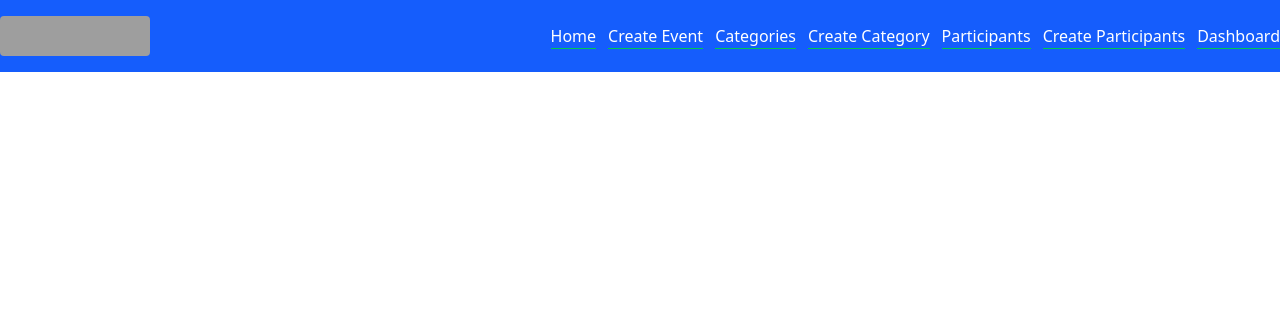
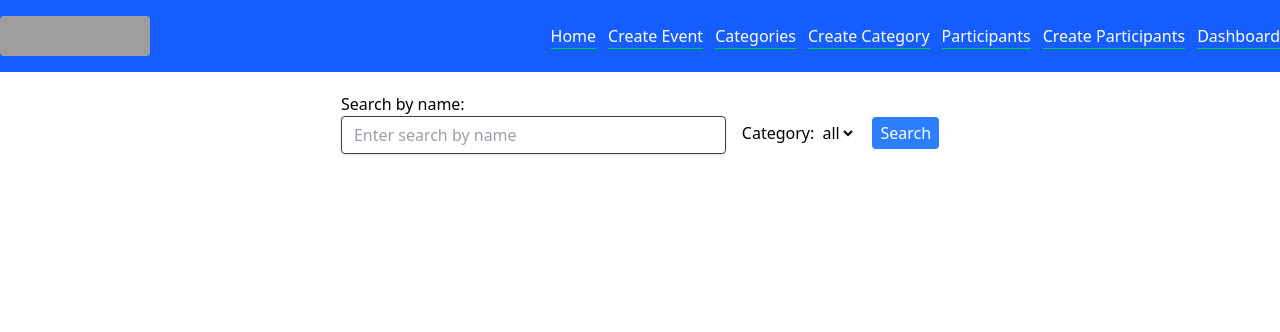
Before and after one commit to snayeemu/event-management-django, a Django app: page / in a window 1280 px wide. Shown: the top 332 px of the page. Run offline with Django 5.2, Linux system fonts and the light colour scheme; data that the repository does not hold is empty; grey boxes are pictures that could not be loaded.

Commit message:
search by name and category added

```diff
--- a/events/forms.py
+++ b/events/forms.py
@@ -85,3 +85,16 @@ class CategoryForm(StyledFormMixin, forms.ModelForm):
     def __init__(self, *args, **kwargs):
         super().__init__(*args, **kwargs)
         self.apply_styled_widgets()
+
+class SearchForm(StyledFormMixin, forms.Form):
+    name = forms.CharField(max_length=100, required=False, label="Search by name")
+    categories = models.Category.objects.all()
+    CHOICES = (("all", "all"),)
+    for category in categories:
+        CHOICES = (*CHOICES, (category.name, category.name))
+    category = forms.ChoiceField(choices=CHOICES, required=False)
+
+
+    def __init__(self, *args, **kwargs):
+        super().__init__(*args, **kwargs)
+        self.apply_styled_widgets()
--- a/events/templates/base/base.html
+++ b/events/templates/base/base.html
@@ -13,7 +13,7 @@
         <nav class="px-4 md:px-0 max-w-7xl mx-auto py-4 text-white flex justify-between items-center">
             <div>
                 <a href="{% url "event-list" %}">
-                    <img class="w-[150px] h-[40px] rounded" src="https://img.freepik.com/premium-vector/alphabetical-letter-e-logo-collection_647881-448.jpg" alt="">
+                    <img class="w-[150px] md:h-[40px] rounded" src="https://img.freepik.com/premium-vector/alphabetical-letter-e-logo-collection_647881-448.jpg" alt="">
                 </a>
             </div>
             <div class="flex flex-col gap-3 md:flex-row">
--- a/events/templates/event/events-list.html
+++ b/events/templates/event/events-list.html
@@ -8,6 +8,15 @@
         {% endfor %}
     </ul>
     {% endif %}
+    <div class="max-w-7xl mx-auto">
+        <form class="flex flex-col md:flex-row gap-4 mt-5 justify-center items-center" action="" method="POST">
+            {% csrf_token %}
+            {{search_form.as_p}}
+            <div>
+                <button class="px-2 py-1 bg-blue-500 rounded text-white" type="submit">Search</button>
+            </div>
+        </form>
+    </div>
     <div class="max-w-7xl mx-auto flex flex-col md:flex-row flex-wrap gap-4 justify-around items-center my-5">
         {% for event  in events %}
             <div class="border w-[300px] h-[450]">
--- a/events/views.py
+++ b/events/views.py
@@ -12,7 +12,23 @@ def event_list(request):
     events = models.Event.objects.select_related("category").annotate(
         Count("participant")
     )
-    return render(request, "event/events-list.html", {"events": events})
+    data = "abc"
+    if request.method == "POST":
+        data = request.POST
+        if data["name"] != "" and data["category"] != "all":
+            # category = models.Category.get(name=)
+            events = events.filter(name__icontains=data["name"], category__name=data["category"])
+        elif data["name"] != "":
+            events = events.filter(name__icontains=data["name"])
+        elif data["category"] != "all":
+            events = events.filter(category__name=data["category"])
+    search_form = forms.SearchForm()
+    context = {"events": events, "search_form": search_form, "data": data}
+    return render(
+        request,
+        "event/events-list.html",
+        context
+    )
 
 
 def event_details(request, pk):
--- a/static/css/output.css
+++ b/static/css/output.css
@@ -1138,6 +1138,16 @@
       outline-style: none;
     }
   }
+  .md\:flex {
+    @media (width >= 48rem) {
+      display: flex;
+    }
+  }
+  .md\:h-\[40px\] {
+    @media (width >= 48rem) {
+      height: 40px;
+    }
+  }
   .md\:grid-cols-2 {
     @media (width >= 48rem) {
       grid-template-columns: repeat(2, minmax(0, 1fr));
```
